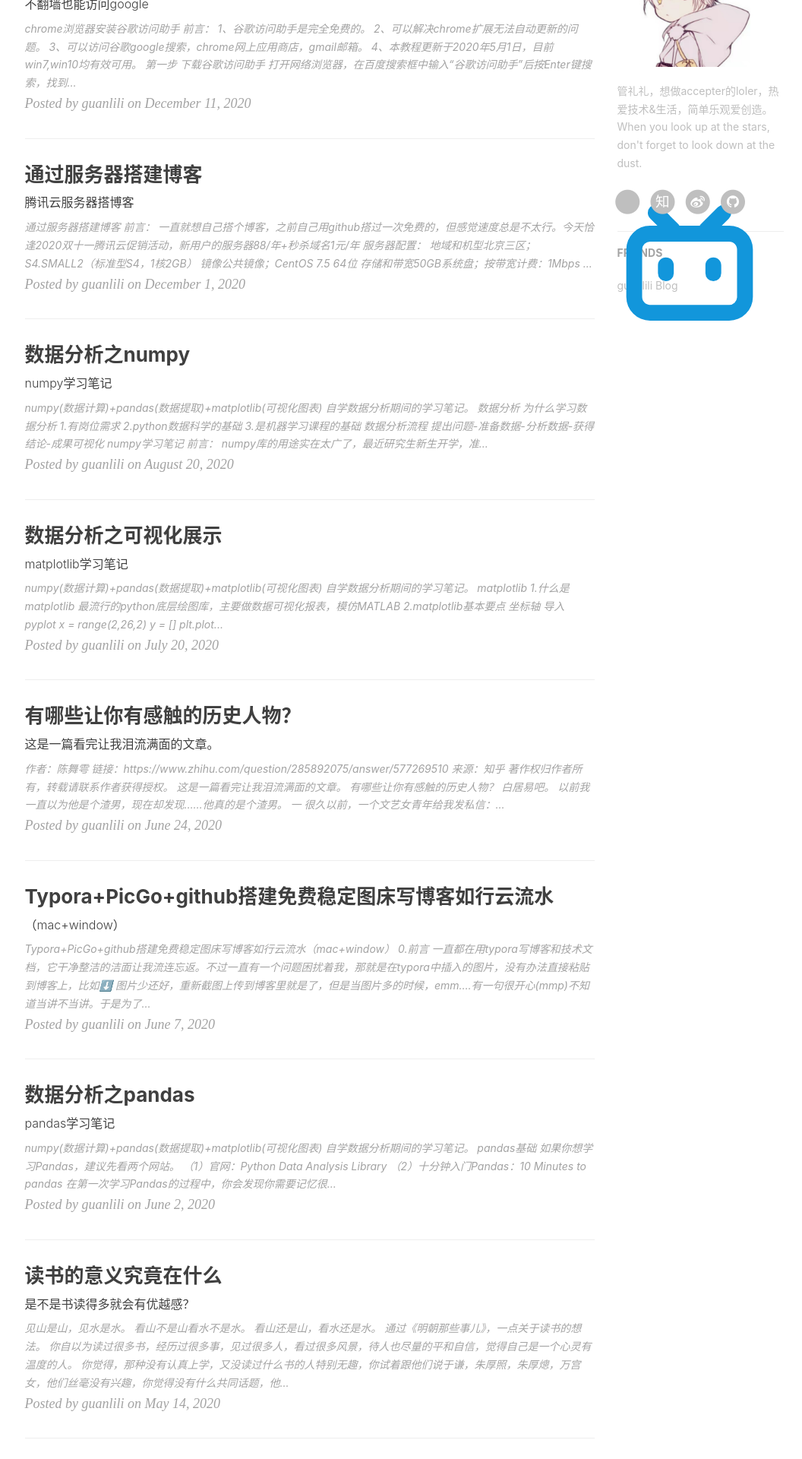
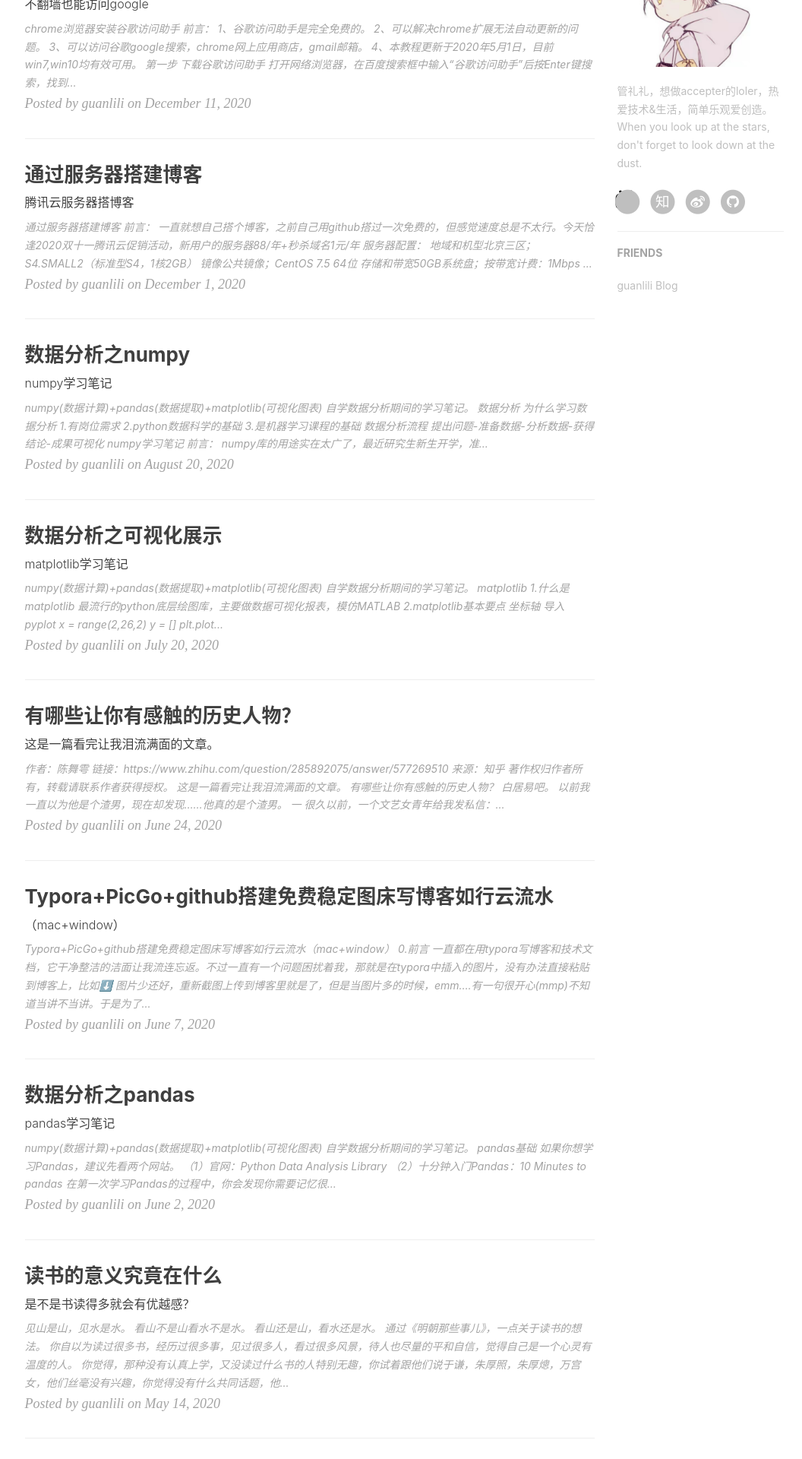
Before and after one commit to guanlili/guanlili.github.io, a Jekyll site: the page built from index.html, in a window 1280 px wide. Shown: the part 778-2698 px from the top of the page at 76% size, without its empty margins (135-1191 px from the left). Built offline with Jekyll 4.4.1, drawn with Linux system fonts in a browser that asks for light colours; nearby versions of some CDN libraries; the list of posts is cut into pages by our own code; comment, search, counter and statistics services are not loaded.

Commit message:
Update sns-links.html

```diff
--- a/_includes/sns-links.html
+++ b/_includes/sns-links.html
@@ -23,8 +23,7 @@
     <a href="https://twitter.com/{{ site.twitter_username }}">
       <span class="fa-stack fa-lg">
         <i class="fa fa-circle fa-stack-2x"></i>
-        <svg t="1612361447640" class="icon" viewBox="0 0 1024 1024" version="1.1" xmlns="http://www.w3.org/2000/svg" p-id="721" width="200" height="200"><path d="M777.514667 131.669333a53.333333 53.333333 0 0 1 0 75.434667L728.746667 255.829333h49.92A160 160 0 0 1 938.666667 415.872v320a160 160 0 0 1-160 160H245.333333A160 160 0 0 1 85.333333 735.872v-320a160 160 0 0 1 160-160h49.749334L246.4 207.146667a53.333333 53.333333 0 1 1 75.392-75.434667l113.152 113.152c3.370667 3.370667 6.186667 7.04 8.448 10.965333h137.088c2.261333-3.925333 5.12-7.68 8.490667-11.008l113.109333-113.152a53.333333 53.333333 0 0 1 75.434667 0z m1.152 231.253334H245.333333a53.333333 53.333333 0 0 0-53.205333 49.365333l-0.128 4.010667v320c0 28.117333 21.76 51.157333 49.365333 53.162666l3.968 0.170667h533.333334a53.333333 53.333333 0 0 0 53.205333-49.365333l0.128-3.968v-320c0-29.44-23.893333-53.333333-53.333333-53.333334z m-426.666667 106.666666c29.44 0 53.333333 23.893333 53.333333 53.333334v53.333333a53.333333 53.333333 0 1 1-106.666666 0v-53.333333c0-29.44 23.893333-53.333333 53.333333-53.333334z m320 0c29.44 0 53.333333 23.893333 53.333333 53.333334v53.333333a53.333333 53.333333 0 1 1-106.666666 0v-53.333333c0-29.44 23.893333-53.333333 53.333333-53.333334z" p-id="722" fill="#1296db"></path></svg>
-      </span>
+        <svg t="1612362575942" class="icon" viewBox="0 0 1024 1024" version="1.1" xmlns="http://www.w3.org/2000/svg" p-id="1009" width="32" height="32"><path d="M777.514667 131.669333a53.333333 53.333333 0 0 1 0 75.434667L728.746667 255.829333h49.92A160 160 0 0 1 938.666667 415.872v320a160 160 0 0 1-160 160H245.333333A160 160 0 0 1 85.333333 735.872v-320a160 160 0 0 1 160-160h49.749334L246.4 207.146667a53.333333 53.333333 0 1 1 75.392-75.434667l113.152 113.152c3.370667 3.370667 6.186667 7.04 8.448 10.965333h137.088c2.261333-3.925333 5.12-7.68 8.490667-11.008l113.109333-113.152a53.333333 53.333333 0 0 1 75.434667 0z m1.152 231.253334H245.333333a53.333333 53.333333 0 0 0-53.205333 49.365333l-0.128 4.010667v320c0 28.117333 21.76 51.157333 49.365333 53.162666l3.968 0.170667h533.333334a53.333333 53.333333 0 0 0 53.205333-49.365333l0.128-3.968v-320c0-29.44-23.893333-53.333333-53.333333-53.333334z m-426.666667 106.666666c29.44 0 53.333333 23.893333 53.333333 53.333334v53.333333a53.333333 53.333333 0 1 1-106.666666 0v-53.333333c0-29.44 23.893333-53.333333 53.333333-53.333334z m320 0c29.44 0 53.333333 23.893333 53.333333 53.333334v53.333333a53.333333 53.333333 0 1 1-106.666666 0v-53.333333c0-29.44 23.893333-53.333333 53.333333-53.333334z" p-id="1010"></path></svg>      </span>
     </a>
   </li>
   {% endif %}
```
